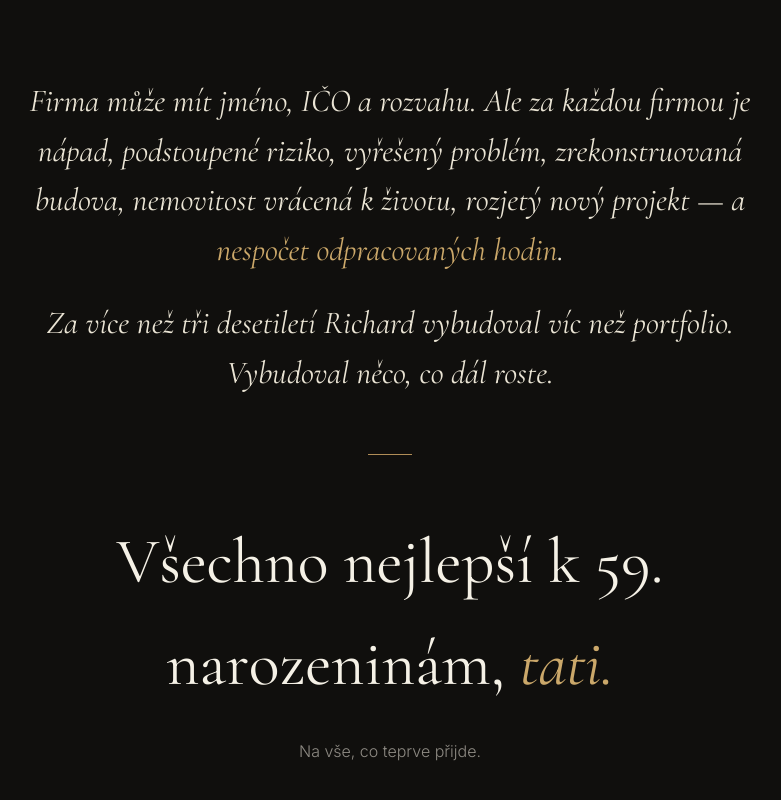
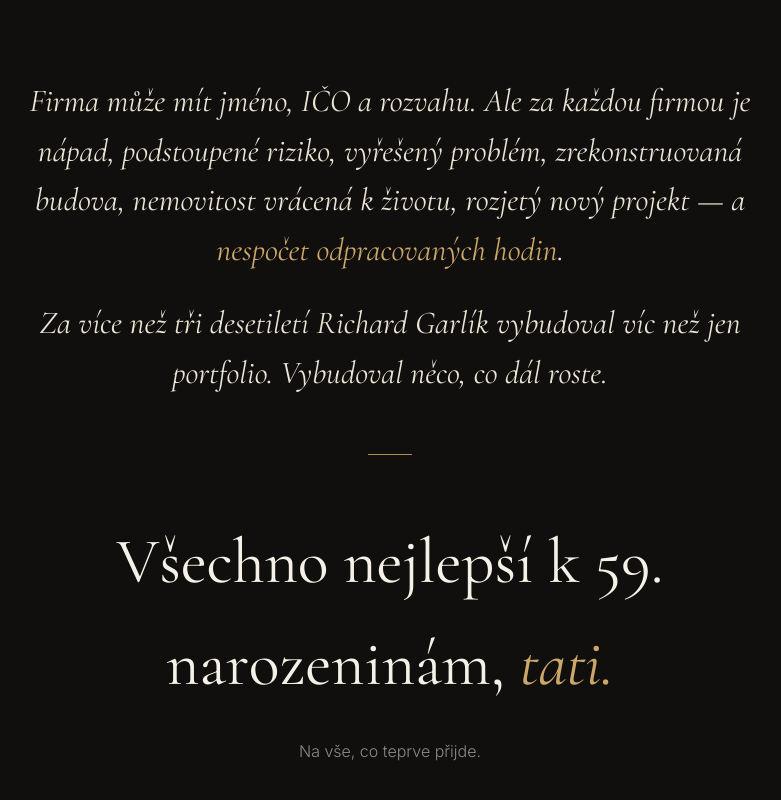
Before and after one commit to nashledy/fsadwqsad, a plain HTML site: page index.html in a window 1280 px wide. Shown: the part 8628-9428 px from the top of the page, without its empty margins (250-1031 px from the left). Drawn offline with nearby package versions, Linux system fonts and the light colour scheme.

Commit message:
Update index.html

```diff
--- a/index.html
+++ b/index.html
@@ -526,7 +526,7 @@
 <section class="legacy" id="legacy">
   <div class="wrap">
     <p class="legacy-quote reveal">Firma může mít jméno, IČO a rozvahu. Ale za každou firmou je nápad, podstoupené riziko, vyřešený problém, zrekonstruovaná budova, nemovitost vrácená k životu, rozjetý nový projekt — a <span class="gold">nespočet odpracovaných hodin</span>.</p>
-    <p class="legacy-quote reveal reveal-delay-1" style="margin-top:24px;">Za více než tři desetiletí Richard vybudoval víc než portfolio. Vybudoval něco, co dál roste.</p>
+    <p class="legacy-quote reveal reveal-delay-1" style="margin-top:24px;">Za více než tři desetiletí Richard Garlík vybudoval víc než jen portfolio. Vybudoval něco, co dál roste.</p>
     <div class="legacy-divider reveal reveal-delay-2"></div>
     <h2 class="legacy-final reveal reveal-delay-2">Všechno nejlepší k 59.<br>narozeninám, <em>tati.</em></h2>
     <p class="legacy-sub reveal reveal-delay-3">Na vše, co teprve přijde.</p>
```
